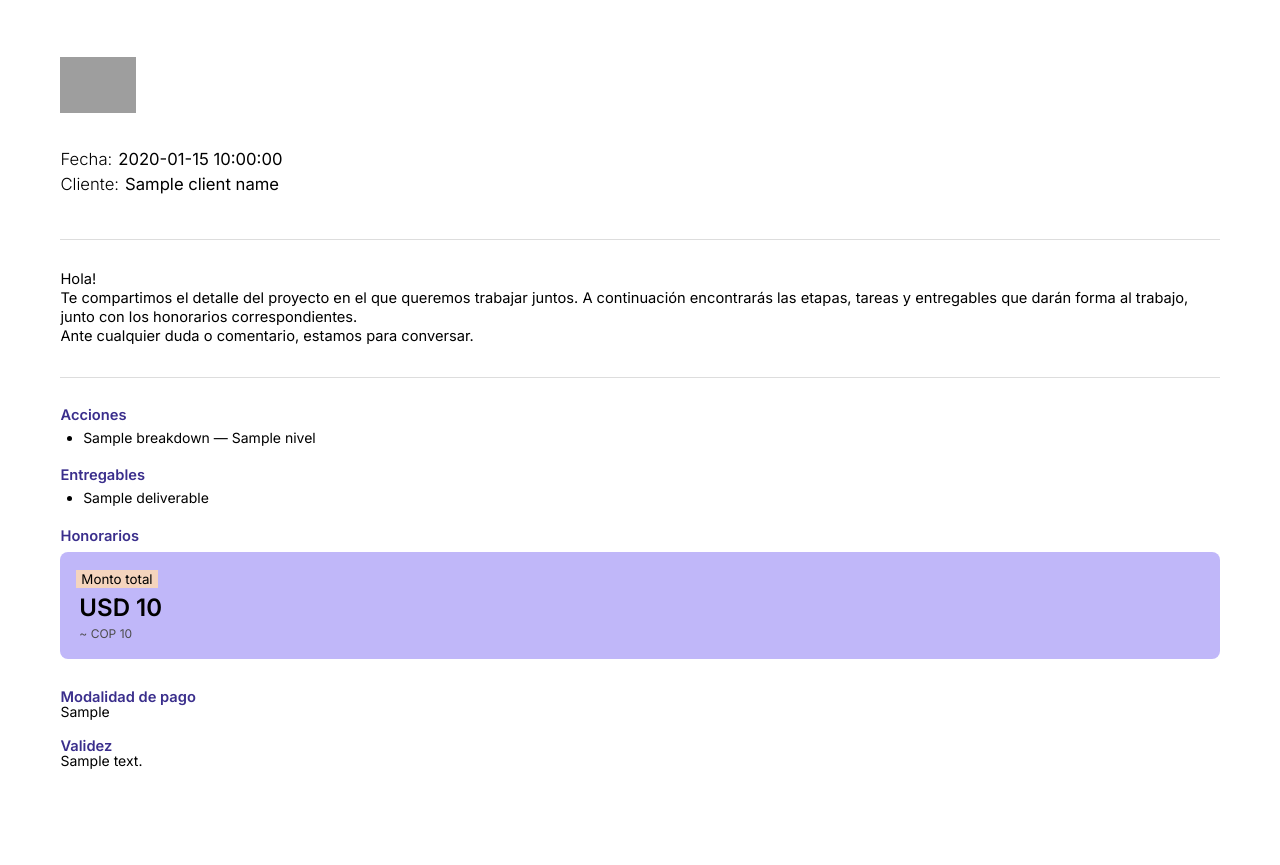
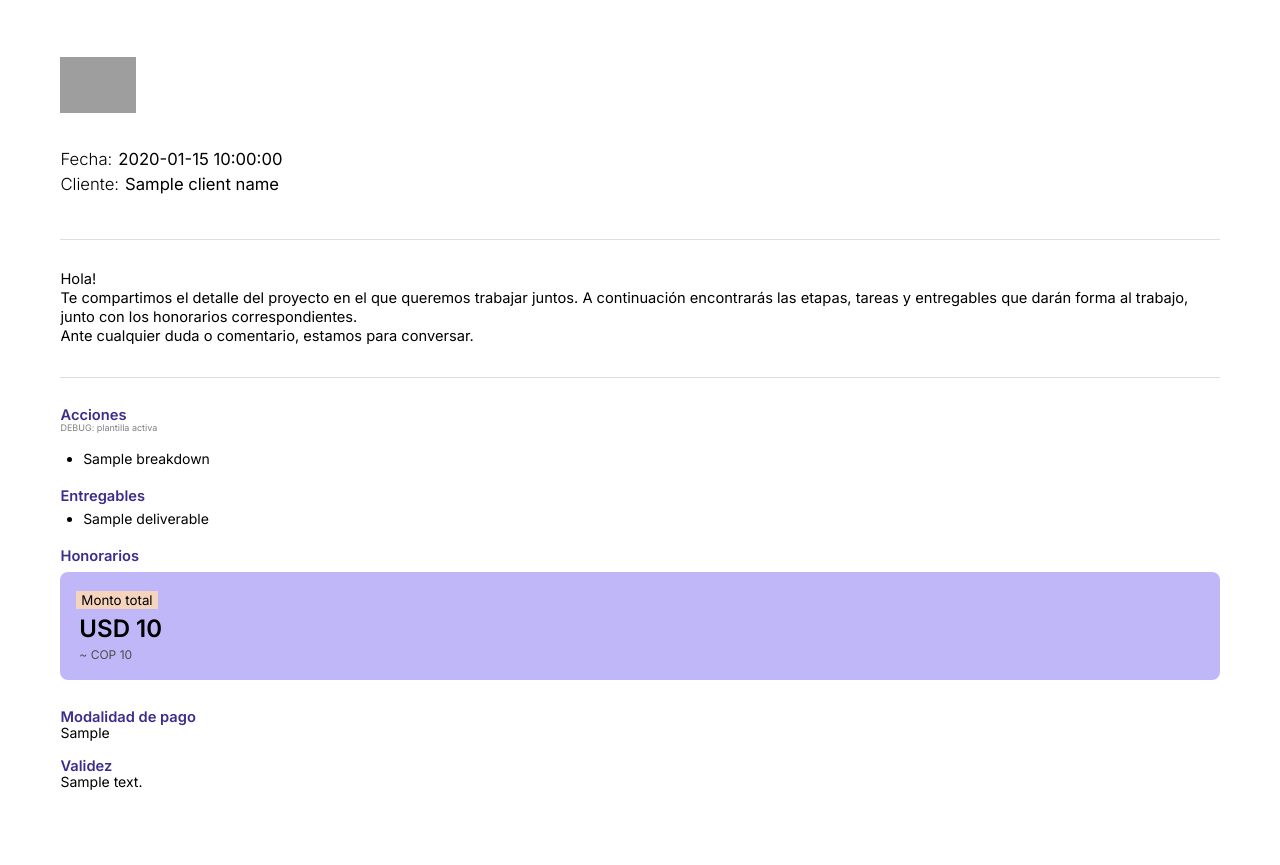
Before and after one commit to PupoAbratte/CotizadorTIB, a Python web app: template templates/quote.html in a window 1280 px wide. Before the commit the page ends 769 px from the top, so only its background shows below. Run offline with Jinja, Linux system fonts and the light colour scheme; the template is opened without the code that fills it: most values are stand-ins (such as "Sample title", 1, 10 or a date in 2020); grey boxes are pictures that could not be loaded.

Commit message:
Ocultar nivel en PDF y agregar DEBUG en plantilla

```diff
--- a/templates/quote.html
+++ b/templates/quote.html
@@ -164,10 +164,11 @@
 
     <!-- ACCIONES -->
     <h2>Acciones</h2>
+    <p style="font-size:9px;opacity:.5">DEBUG: plantilla activa</p>
     {% if breakdown and breakdown|length > 0 %}
       <ul>
         {% for b in breakdown %}
-          <li>{{ b.nombre }} — {{ b.nivel }}</li>
+          <li>{{ b.nombre }}</li>
         {% endfor %}
       </ul>
     {% else %}
```
